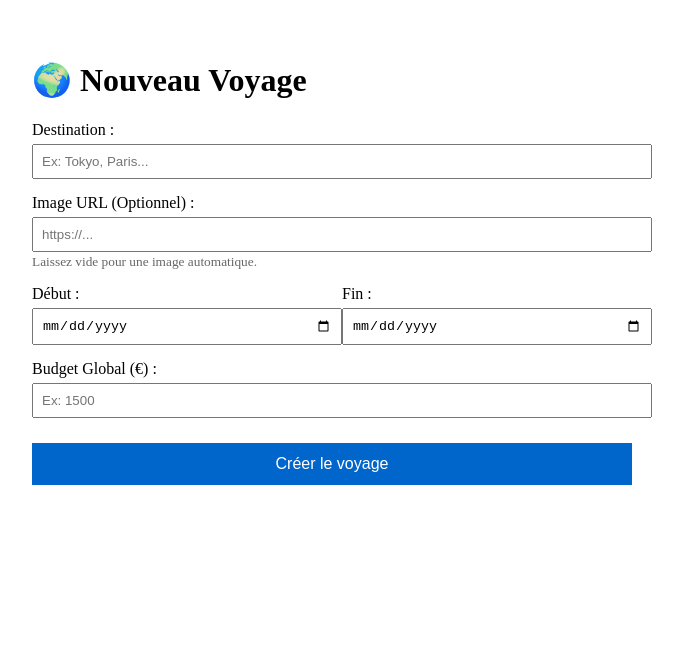
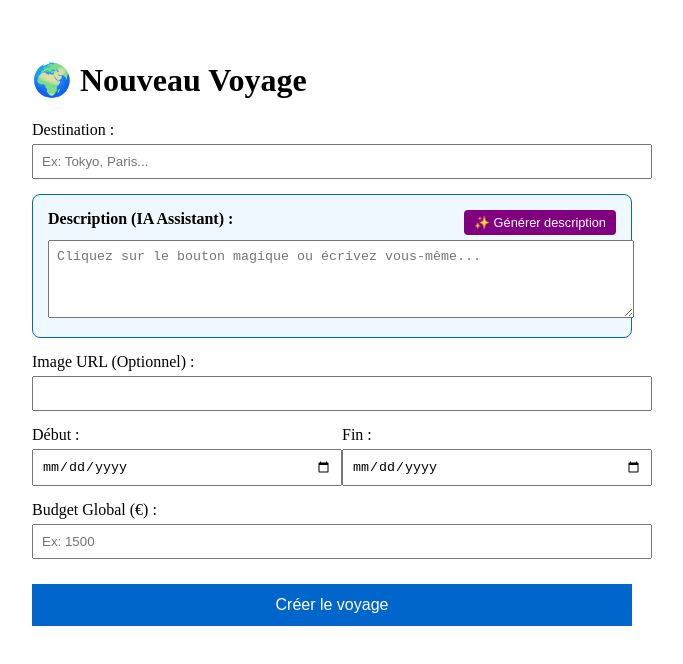
Before and after one commit to ilyassbnh/Travel-Planner-AI, a React (Vite) app: page /create in a window 1280 px wide. Shown: the top 664 px of the page, without its empty margins (308-991 px from the left). Built offline with nearby package versions, Linux system fonts and the light colour scheme; no server answers.

Commit message:
modification du generateur AI pour travailler avec une api

```diff
--- a/package.json
+++ b/package.json
@@ -10,6 +10,7 @@
     "preview": "vite preview"
   },
   "dependencies": {
+    "@google/generative-ai": "^0.24.1",
     "@reduxjs/toolkit": "^2.11.2",
     "axios": "^1.13.2",
     "date-fns": "^4.1.0",
--- a/src/pages/CreateTrip.jsx
+++ b/src/pages/CreateTrip.jsx
@@ -1,40 +1,62 @@
-// src/pages/CreateTrip.jsx
 import { useState } from 'react';
 import { useDispatch } from 'react-redux';
-import { useNavigate } from 'react-router-dom'; // Pour rediriger après la création
+import { useNavigate } from 'react-router-dom';
 import { addTrip } from '../redux/tripsSlice';
+import { generateTripDescription } from '../services/aiService';
 
 const CreateTrip = () => {
   const dispatch = useDispatch();
   const navigate = useNavigate();
+
+  // État pour gérer le chargement de l'IA
+  const [isGenerating, setIsGenerating] = useState(false);
 
   const [formData, setFormData] = useState({
     destination: '',
     startDate: '',
     endDate: '',
     budget: '',
-        coverImage: ''
+    coverImage: '',
+    description: '' // <--- NOUVEAU CHAMP
   });
+
+  // --- FONCTION SIMULATION IA ---
+  const handleGenerateAI = () => {
+    if (!formData.destination) {
+      alert("Veuillez d'abord entrer une destination !");
+      return;
+    }
+
+    setIsGenerating(true);
+
+    // On simule un délai réseau (2 secondes) comme si on appelait ChatGPT
+    setTimeout(() => {
+      const city = formData.destination;
+
+      // Ici, on pourrait appeler une vraie API.
+      // Pour le fil rouge, ce script génère un texte crédible :
+      const aiText = `Préparez-vous à découvrir ${city} ! Cette destination offre un mélange parfait de culture et de détente. Ne manquez pas les spécialités locales et les points de vue panoramiques. Ce voyage promet d'être inoubliable avec un budget maîtrisé de ${formData.budget || '...'} €.`;
+
+      setFormData((prev) => ({ ...prev, description: aiText }));
+      setIsGenerating(false);
+    }, 2000);
+  };
 
   const handleSubmit = (e) => {
     e.preventDefault();
 
+    // Image automatique si vide
     const finalImage = formData.coverImage
       ? formData.coverImage
       : `https://loremflickr.com/640/480/${formData.destination},city`;
 
-
-        // Création de l'objet voyage
     const newTrip = {
       ...formData,
       budget: Number(formData.budget),
-            // Astuce : Image dynamique basée sur le nom de la ville
       coverImage: finalImage
     };
 
-        // Envoi à Redux
     dispatch(addTrip(newTrip)).then(() => {
-            // Une fois fini, on retourne à l'accueil
       navigate('/');
     });
   };
@@ -42,30 +64,66 @@ const CreateTrip = () => {
   return (
     <div style={{ padding: '2rem', maxWidth: '600px', margin: '0 auto' }}>
       <h1>🌍 Nouveau Voyage</h1>
+
       <form onSubmit={handleSubmit} style={{ display: 'flex', flexDirection: 'column', gap: '15px' }}>
 
+        {/* DESTINATION */}
         <div>
           <label>Destination :</label>
           <input
             type="text"
             required
             value={formData.destination}
-                        onChange={(e) => setFormData({ ...formData, destination: e.target.value })}
+            onChange={(e) => setFormData({...formData, destination: e.target.value})}
             style={{ width: '100%', padding: '8px', marginTop: '5px' }}
             placeholder="Ex: Tokyo, Paris..."
           />
         </div>
+
+        {/* --- NOUVEAU : GENERATEUR IA --- */}
+        <div style={{ background: '#f0f8ff', padding: '15px', borderRadius: '8px', border: '1px solid #0066CC' }}>
+          <div style={{ display: 'flex', justifyContent: 'space-between', marginBottom: '5px' }}>
+            <label style={{ fontWeight: 'bold' }}>Description (IA Assistant) :</label>
+
+            {/* BOUTON MAGIQUE */}
+            <button
+              type="button"
+              onClick={handleGenerateAI}
+              disabled={isGenerating}
+              style={{
+                background: isGenerating ? '#ccc' : 'purple',
+                color: 'white',
+                border: 'none',
+                borderRadius: '4px',
+                padding: '5px 10px',
+                cursor: 'pointer',
+                fontSize: '0.8rem'
+              }}
+            >
+              {isGenerating ? '✨ L\'IA écrit...' : '✨ Générer description'}
+            </button>
+          </div>
+
+          <textarea
+            rows="4"
+            value={formData.description}
+            onChange={(e) => setFormData({...formData, description: e.target.value})}
+            style={{ width: '100%', padding: '8px' }}
+            placeholder="Cliquez sur le bouton magique ou écrivez vous-même..."
+          />
+        </div>
+
+        {/* RESTE DU FORMULAIRE */}
         <div>
           <label>Image URL (Optionnel) :</label>
           <input
             type="url"
             value={formData.coverImage}
-                        onChange={(e) => setFormData({ ...formData, coverImage: e.target.value })}
+            onChange={(e) => setFormData({...formData, coverImage: e.target.value})}
             style={{ width: '100%', padding: '8px', marginTop: '5px' }}
-                        placeholder="https://..."
           />
-                    <small style={{ color: '#666' }}>Laissez vide pour une image automatique.</small>
         </div>
+
         <div style={{ display: 'flex', gap: '20px' }}>
           <div style={{ flex: 1 }}>
             <label>Début :</label>
@@ -73,7 +131,7 @@ const CreateTrip = () => {
               type="date"
               required
               value={formData.startDate}
-                            onChange={(e) => setFormData({ ...formData, startDate: e.target.value })}
+              onChange={(e) => setFormData({...formData, startDate: e.target.value})}
               style={{ width: '100%', padding: '8px', marginTop: '5px' }}
             />
           </div>
@@ -83,7 +141,7 @@ const CreateTrip = () => {
               type="date"
               required
               value={formData.endDate}
-                            onChange={(e) => setFormData({ ...formData, endDate: e.target.value })}
+              onChange={(e) => setFormData({...formData, endDate: e.target.value})}
               style={{ width: '100%', padding: '8px', marginTop: '5px' }}
             />
           </div>
@@ -95,7 +153,7 @@ const CreateTrip = () => {
             type="number"
             required
             value={formData.budget}
-                        onChange={(e) => setFormData({ ...formData, budget: e.target.value })}
+            onChange={(e) => setFormData({...formData, budget: e.target.value})}
             style={{ width: '100%', padding: '8px', marginTop: '5px' }}
             placeholder="Ex: 1500"
           />
--- a/src/pages/TripDetail.jsx
+++ b/src/pages/TripDetail.jsx
@@ -60,6 +60,12 @@ const TripDetail = () => {
             {/* Header */}
             <div style={{ marginTop: '20px', borderBottom: '1px solid #ddd', paddingBottom: '20px' }}>
                 <h1 style={{ marginBottom: '10px' }}>{trip.destination}</h1>
+                {/* Description IA */}
+                {trip.description && (
+                    <div style={{ background: '#eef', padding: '10px', borderRadius: '5px', margin: '10px 0', fontStyle: 'italic', color: '#555' }}>
+                        ✨ {trip.description}
+                    </div>
+                )}
                 <div style={{ display: 'flex', justifyContent: 'space-between', alignItems: 'center' }}>
                     <span>📅 {new Date(trip.startDate).toLocaleDateString()}</span>
                     <span style={{ fontSize: '1.2rem', fontWeight: 'bold' }}>Budget: {trip.budget} €</span>
@@ -85,19 +91,19 @@ const TripDetail = () => {
                         type="text"
                         placeholder="Nom (ex: Restaurant)"
                         value={formData.name}
-            onChange={(e) => setFormData({...formData, name: e.target.value})}
+                        onChange={(e) => setFormData({ ...formData, name: e.target.value })}
                         style={{ padding: '8px', flex: 1 }}
                     />
                     <input
                         type="number"
                         placeholder="Prix (€)"
                         value={formData.cost}
-            onChange={(e) => setFormData({...formData, cost: e.target.value})}
+                        onChange={(e) => setFormData({ ...formData, cost: e.target.value })}
                         style={{ padding: '8px', width: '100px' }}
                     />
                     <select
                         value={formData.category}
-            onChange={(e) => setFormData({...formData, category: e.target.value})}
+                        onChange={(e) => setFormData({ ...formData, category: e.target.value })}
                         style={{ padding: '8px' }}
                     >
                         <option value="Loisir">Loisir</option>
@@ -117,7 +123,7 @@ const TripDetail = () => {
                 <ul style={{ listStyle: 'none', padding: 0 }}>
                     {activities.map((act) => (
                         <li key={act.id} style={{ display: 'flex', justifyContent: 'space-between', padding: '10px', borderBottom: '1px solid #eee' }}>
-              <span>{act.name} <small style={{color: '#888'}}>({act.category})</small></span>
+                            <span>{act.name} <small style={{ color: '#888' }}>({act.category})</small></span>
                             <span style={{ fontWeight: 'bold' }}>-{act.cost} €</span>
                         </li>
                     ))}
--- /dev/null
+++ b/src/services/aiService.js
@@ -0,0 +1,27 @@
+import { GoogleGenerativeAI } from "@google/generative-ai";
+
+const API_KEY = import.meta.env.VITE_GEMINI_API_KEY;
+
+if (!API_KEY) {
+  console.error("ERREUR: La clé API Gemini est manquante.");
+}
+
+const genAI = new GoogleGenerativeAI(API_KEY);
+
+export const generateTripDescription = async (destination, budget) => {
+  try {
+    // --- CHANGEMENT ICI : On utilise un modèle plus récent et précis ---
+    const model = genAI.getGenerativeModel({ model: "gemini-1.5-flash" });
+
+    const prompt = `Agis comme un guide de voyage expert. Écris une description courte (max 3 phrases), accrocheuse et inspirante pour un voyage à ${destination} avec un budget de ${budget}€. Mentionne une activité clé.`;
+
+    const result = await model.generateContent(prompt);
+    const response = await result.response;
+    const text = response.text();
+
+    return text;
+  } catch (error) {
+    console.error("Erreur Gemini:", error);
+    return "Impossible de générer la description (Erreur Model/API).";
+  }
+};
```
Also changed, not shown: 1 other file (tests, documents, lock files or other folders). Lines whose indentation alone changed are shown as unchanged.
